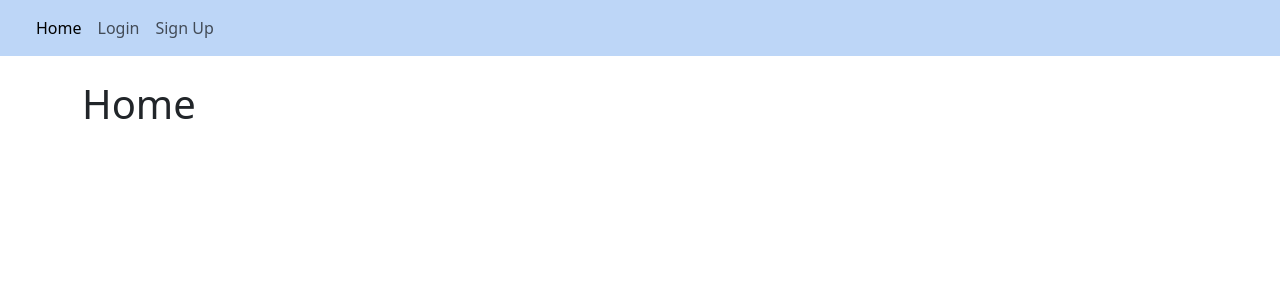
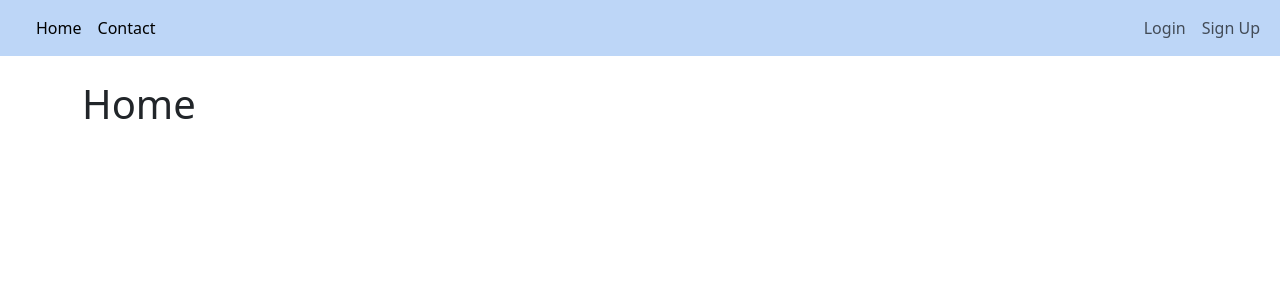
Before and after one commit to vxriantz/Flask_Blog, a Flask app: page / in a window 1280 px wide. Shown: the top 300 px of the page. Run offline with Flask 3, Linux system fonts and the light colour scheme; some libraries are stand-ins or nearby versions.

Commit message:
made a route in view.py for contact.html, added contact page into nav bar on template and fixed the login and sign up pages fixed to the left using the div class "navbar-nav ms-auto"

```diff
--- a/website/templates/contact.html
+++ b/website/templates/contact.html
@@ -1,11 +1,11 @@
 
 <!-- page extends to template.html -->
-{% extends "template.html"%} {% block title %} Home {% endblock %}
+{% extends "template.html"%} {% block title %} Contact {% endblock %}
 
 <!-- home page content -->
 {% block content%}
 <br/>
-<h1>{% block header %} Home {% endblock %}</h1>
+<h1>{% block header %} Contact {% endblock %}</h1>
 <br/>
 
 
--- a/website/templates/template.html
+++ b/website/templates/template.html
@@ -24,6 +24,7 @@
                 <div class="collapse navbar-collapse" id="navbarNavAltMarkup">
                   <div class="navbar-nav">
                     <a class="nav-link active" aria-current="page" href="/home">Home</a>
+                    <a class="nav-link active" aria-current="page" href="/contact">Contact</a>
                   </div>
                     {% if user.is_authenticated %}
                     <div class="navbar-nav">
@@ -35,7 +36,7 @@
 
 
                     {% else %}
-                    <div class="navbar-nav">
+                    <div class="navbar-nav ms-auto">
                     <a class="nav-link" href="/login">Login</a>
                     <a class="nav-link" href="/sign-up">Sign Up</a>
                     {% endif %}
--- a/website/views.py
+++ b/website/views.py
@@ -176,3 +176,12 @@ def like(post_id):
         db.session.commit()
 
     return jsonify({"likes": len(post.likes), "liked": current_user.id in map(lambda x: x.author, post.likes)})
+
+
+
+# contact route
+@views.route("/contact")
+# contact route function
+# returns contact.html
+def contact():
+    return render_template("contact.html", user=current_user)
```
Also changed, not shown: website/models.py (+1 -10 lines), instance/database.db (added).
